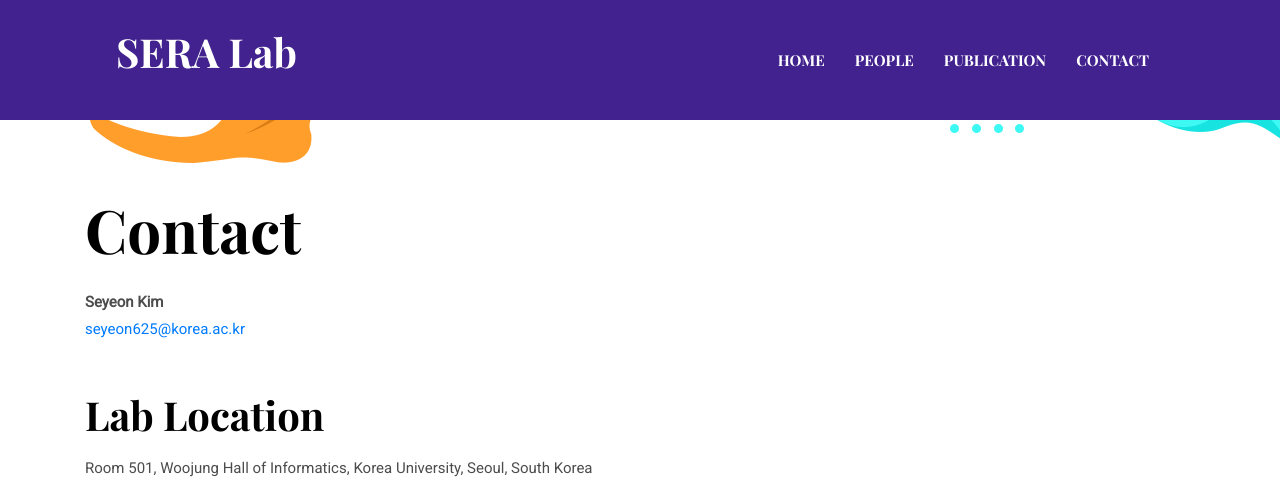
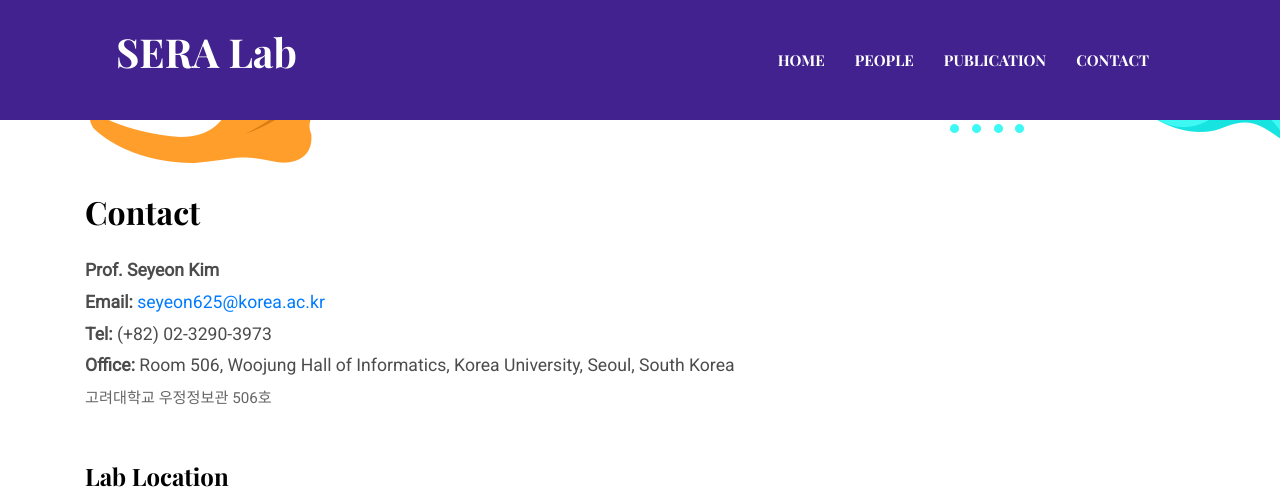
Before and after one commit to seyeon4302/seyeon4302.github.io, a Jekyll site: the page built from _pages/contact.html, in a window 1280 px wide and 1400 px high, scrolled down 391 px. Shown: the top 496 px of the window. Built offline with Jekyll 4.4.1, drawn with Linux system fonts in a browser that asks for light colours; some of the changed text lies outside the part shown; grey boxes are pictures that could not be loaded.

Commit message:
Update contact.html

```diff
--- a/_pages/contact.html
+++ b/_pages/contact.html
@@ -7,21 +7,25 @@ title: Contact
   <div class="container">
 
     <!-- Contact Info -->
-    <h2 class="mb-4">Contact</h2>
-    <p><strong>Seyeon Kim</strong><br>
-       <a href="mailto:seyeon625@korea.ac.kr" style="color: #007bff;">
-         seyeon625@korea.ac.kr
-       </a>
+    <h2 class="mb-4" style="font-size: 2rem;">Contact</h2>
+
+    <p style="font-size: 1.1rem;">
+      <strong>Prof. Seyeon Kim</strong><br>
+      <strong>Email:</strong>
+      <a href="mailto:seyeon625@korea.ac.kr" style="color: #007bff;">
+        seyeon625@korea.ac.kr
+      </a><br>
+      <strong>Tel:</strong> (+82) 02-3290-3973<br>
+      <strong>Office:</strong> Room 506, Woojung Hall of Informatics, Korea University, Seoul, South Korea<br>
+      <span style="font-size: 0.95rem; color: #666;">고려대학교 우정정보관 506호</span>
     </p>
 
-    <!-- Location Info -->
-    <h3 class="mt-5 mb-3">Lab Location</h3>
-    <p>Room 501, Woojung Hall of Informatics, Korea University, Seoul, South Korea</p>
+    <!-- Map Section -->
+    <h3 class="mt-5 mb-3" style="font-size: 1.5rem;">Lab Location</h3>
 
-    <!-- Google Map -->
-    <div class="map-responsive" style="position: relative; overflow: hidden; padding-top: 56.25%;">
+    <div class="map-responsive" style="position: relative; overflow: hidden; padding-top: 56.25%; margin-bottom: 1.5rem;">
       <iframe
-        src="https://www.google.com/maps/embed?pb=!1m18!1m12!1m3!1d3164.2220163819384!2d127.02757031560205!3d37.5907658797977!2m3!1f0!2f0!3f0!3m2!1i1024!2i768!4f13.1!3m3!1m2!1s0x357cbd56b7bb9a65%3A0xede0a24152c69247!2z6rK96riw64-EIOyLnO2Vmeq1rCDshJzqs6HsiJg!5e0!3m2!1sko!2skr!4v1715600000000!5m2!1sko!2skr"
+        src="https://www.google.com/maps/embed?pb=!1m18!1m12!1m3!1d3164.1558325702266!2d127.02610747653752!3d37.59232467202857!2m3!1f0!2f0!3f0!3m2!1i1024!2i768!4f13.1!3m3!1m2!1s0x357cbd56b7bb9a65%3A0xede0a24152c69247!2z6rK96riw64-EIOyLnO2Vmeq1rCDshJzqs6HsiJg!5e0!3m2!1sko!2skr!4v1715603885557!5m2!1sko!2skr"
         width="600"
         height="450"
         style="border:0; position: absolute; top: 0; left: 0; width: 100%; height: 100%;"
@@ -31,5 +35,10 @@ title: Contact
       </iframe>
     </div>
 
+    <p style="font-size: 1.1rem;">
+      <strong>Lab Location:</strong> Room 501A, Woojung Hall of Informatics, Korea University, Seoul, South Korea<br>
+      <span style="font-size: 0.95rem; color: #666;">고려대학교 우정정보관 501A호</span>
+    </p>
+
   </div>
 </section>
```
